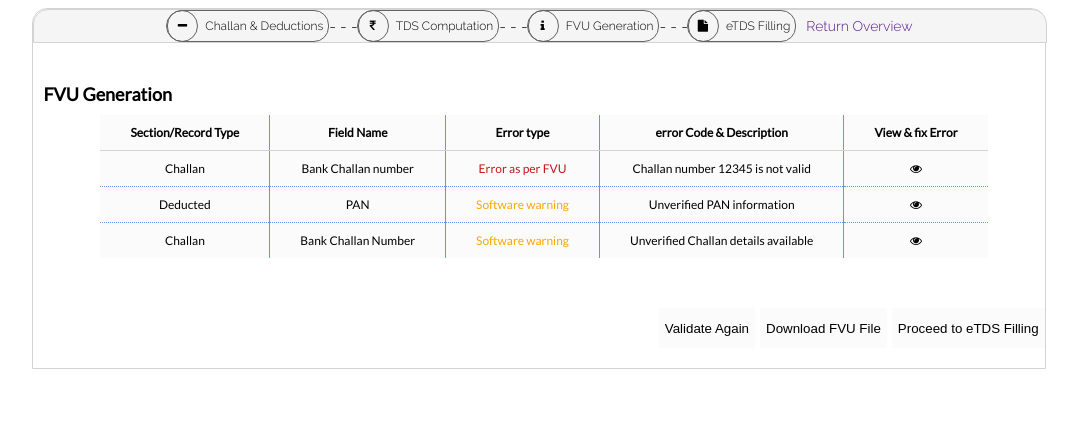
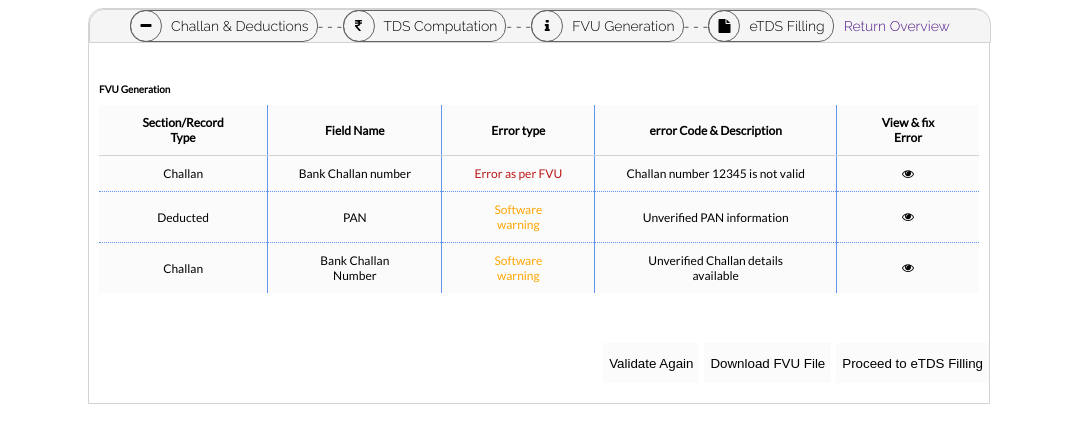
Before and after one commit to pratishruti08/pratishruti08.github.com, a plain HTML site: page TableAssignment/tableassg.html in a window 1280 px wide. Shown: the whole page, without its empty margins (101-1179 px from the left). Drawn offline with Linux system fonts and the light colour scheme.

Commit message:
table assg testing

```diff
--- a/TableAssignment/tableassg.css
+++ b/TableAssignment/tableassg.css
@@ -5,12 +5,13 @@
     border: 1px solid lightgray;
     border-radius: 15px 15px 0 0;
     font-family: "raleway", sans-serif;
+    font-size: 14px;
     justify-self: center;
     justify-content: center;
-    width: 80%;
+    width: 900px;
     margin: auto;
 }
-@media (max-width: 900px) {
+/*@media (max-width: 900px) {
     .main-container {
         width: 100%;
     }
@@ -20,8 +21,8 @@
     .etds {
         font-size: 12px;
     }
-}
-header {
+}*/
+.header {
     display: flex;
     flex-wrap: wrap;
     width: 100%;
@@ -41,10 +42,9 @@ header {
     justify-content: center;
     align-items: center;
     height: 30px;
-    font-size: 12px;
     border: 1px solid rgb(100, 100, 100);
     border-radius: 15px;
-    padding: 0px 5px 0px 5px;
+    padding: 0px 8px 0px 8px;
 }
 .challan:hover {
     background-color: #e0dede;
@@ -68,25 +68,23 @@ header {
     height: 20px;
     width: 20px;
     padding: 5px;
-    left: -7px;
+    left: -9px;
     margin: 0;
     border: 1px solid rgb(100, 100, 100);
     border-radius: 50%;
 }
-header a {
+.header a {
     text-decoration: none;
     margin-left: 10px;
-    font-size: 14px;
 }
 
 .fvu-table {
     font-family: "lato", sans-serif;
-    font-size: 18px;
+    font-size: 10px;
     font-weight: bold;
     padding-left: 10px;
-    overflow-x: auto;
+    padding-right: 10px;
 }
-
 .error {
     color: rgb(189, 25, 25);
 }
@@ -122,9 +120,9 @@ header a {
     align-self: center;
     margin-top: 10px;
     margin-bottom: 50px;
-    font-size: 12px;
     margin-left: auto;
     margin-right: auto;
+    font-size: 12px;
 }
 .buttons {
     display: flex;
--- a/TableAssignment/tableassg.html
+++ b/TableAssignment/tableassg.html
@@ -12,7 +12,7 @@
 
     <body>
         <div class="main-container">
-            <header>
+            <header class="header">
                 <div class="challan">
                     <div class="circle">
                         <i class="fa fa-minus"></i>
```
